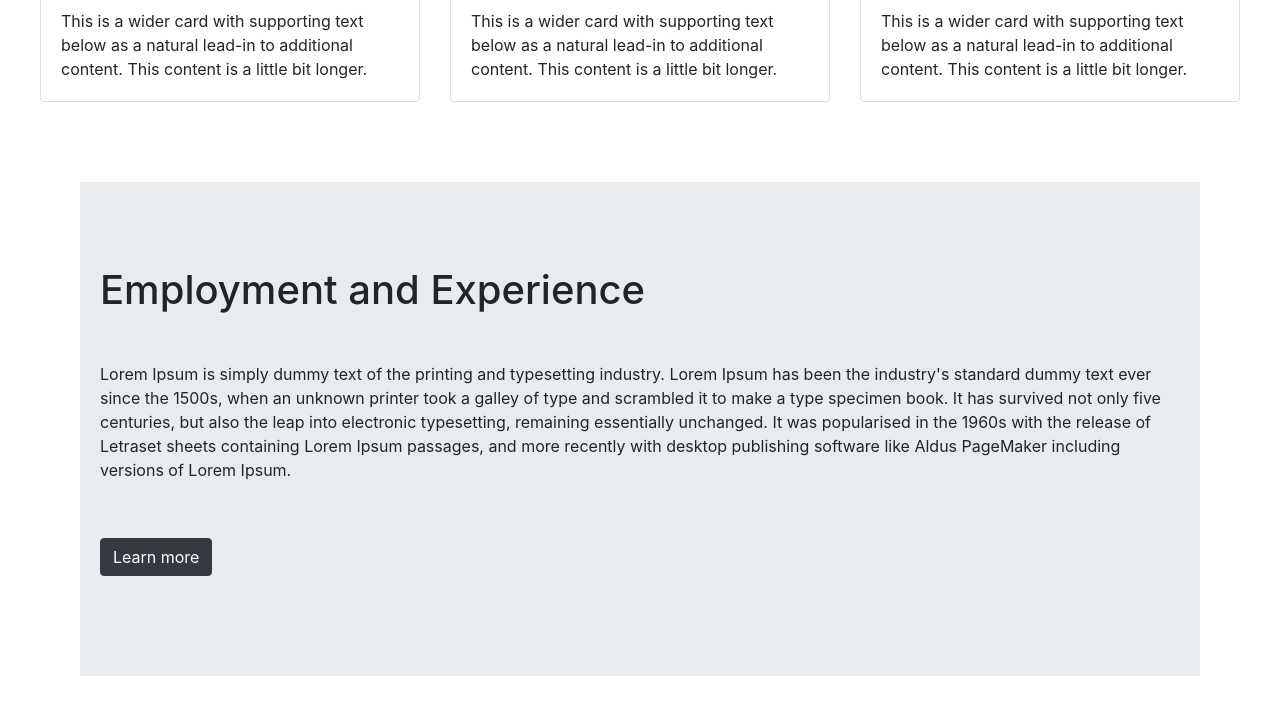
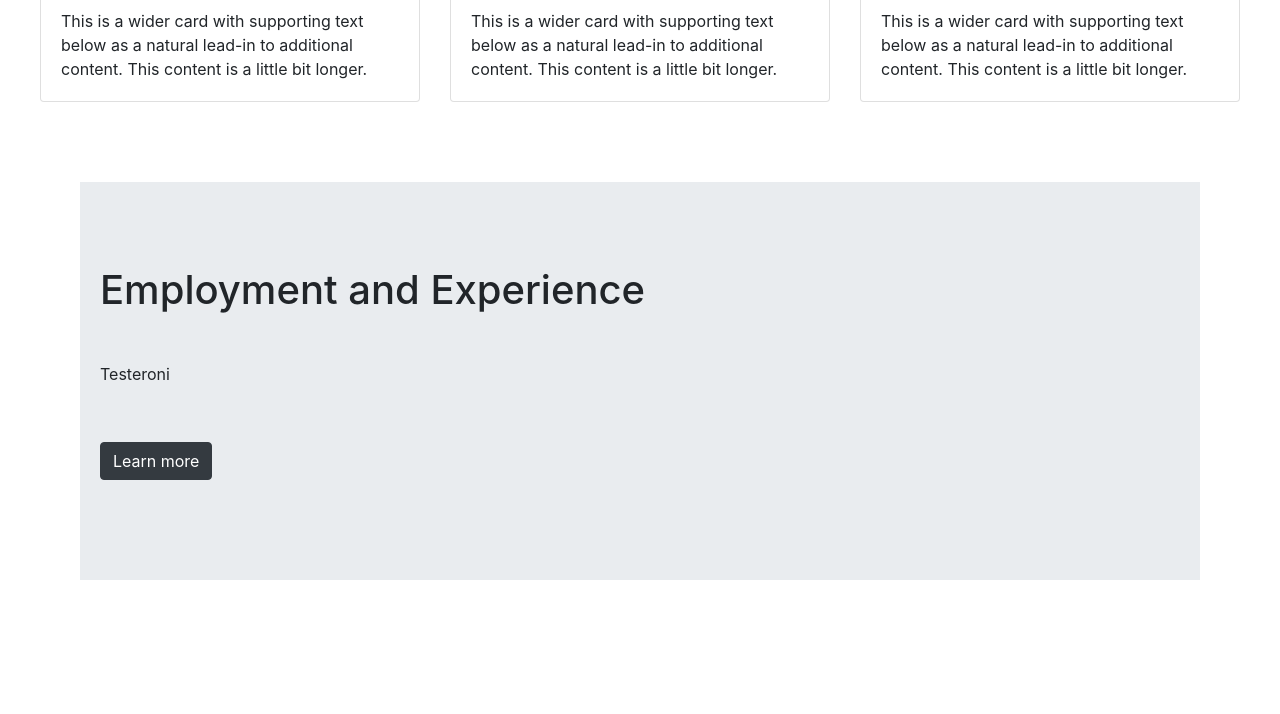
Before and after one commit to isabella232/webdev__101, a Gatsby site: page / in a window 1280 px wide. Shown: the part 1346-2060 px from the top of the page. After the commit the page ends 1966 px from the top, so only its background shows below. Built offline with nearby package versions, Linux system fonts and the light colour scheme; Gatsby itself is replaced by a stand-in of ours.

Commit message:
cleaning up some of the components

```diff
--- a/package.json
+++ b/package.json
@@ -16,6 +16,7 @@
     "gatsby-source-filesystem": "^2.1.46",
     "gatsby-transformer-sharp": "^2.3.13",
     "gsap": "^3.1.1",
+    "js-yaml": "^3.13.1",
     "node-sass": "^4.13.1",
     "prop-types": "^15.7.2",
     "react": "^16.12.0",
--- a/src/components/cardContainer.js
+++ b/src/components/cardContainer.js
@@ -11,7 +11,7 @@ const CardContainer = (props) => {
     return(
 <>
   <Card>
-    <Link to={props.url}><Card.Img variant="top" src={props.imgSrc} /></Link>
+    <a href={props.url}><Card.Img variant="top" src={props.imgSrc} /></a>
     <Card.Body>
       <Card.Title>{props.title}</Card.Title>
       <Card.Text>
--- a/src/components/jumbotron.js
+++ b/src/components/jumbotron.js
@@ -12,7 +12,7 @@ const JumbotronContainer = (props) => {
                 {props.message}
             </p>
             <p>
-                <Link to="/work"><Button variant="dark">Learn more</Button></Link>
+            <Link to="/work"><Button variant="dark">{props.buttonText}</Button></Link>
             </p>
         </Jumbotron>
         </div>
--- a/src/content/contentYAML.yaml
+++ b/src/content/contentYAML.yaml
@@ -52,9 +52,23 @@ banner:
   title: Chief Morale Officer
 contact:
 work:
+  title: Employment
+  description: Hey i'm Bodie and I am the chief morale officer at Jobber
+  workSection:
+    - content:
+      title: Puppy School
+      text: passed with flying colors, best puppy around
+      img:
+      alt: puppy school
+    - content:
+      title: Welcome Mat
+      text: I graduated from the esteemed college of welcome mat
+      img:
+      alt: welcome mat
 index:
   title: Employment and Experience
-  content: Lorem Ipsum is simply dummy text of the printing and typesetting industry. Lorem Ipsum has been the industry's standard dummy text ever since the 1500s, when an unknown printer took a galley of type and scrambled it to make a type specimen book. It has survived not only five centuries, but also the leap into electronic typesetting, remaining essentially unchanged. It was popularised in the 1960s with the release of Letraset sheets containing Lorem Ipsum passages, and more recently with desktop publishing software like Aldus PageMaker including versions of Lorem Ipsum.
+  content: Testeroni
+  buttonText: Learn more
 notFound:
   error: "404 Error"
 title: heh
@@ -78,13 +92,13 @@ card:
     text: This is a wider card with supporting text below as a natural lead-in to additional content. This content is a little bit longer.
     timeStamp: Last updated 1 month ago
     imgSrc: ../bodieflag.jpg
-    url: ../about
+    url: https://www.instagram.com/bodie.break/
   - content:
     title: Simonososo
     text: This is a wider card with supporting text below as a natural lead-in to additional content. This content is a little bit longer.
     timeStamp: Last updated 3 years ago
     imgSrc: ../bodiedonut.jpg
-    url: ../about
+    url: https://www.minibabybel.ca/en-ca/products
   - content:
     title: Fanoronafwfw ef
     text: This is a wider card with supporting text below as a natural lead-in to additional content. This content is a little bit longer.
--- a/src/pages/index.js
+++ b/src/pages/index.js
@@ -17,6 +17,7 @@ const IndexPage = () => (
     <JumbotronContainer
       title = {content.index.title}
       message = {content.index.content}
+      buttonText={content.index.buttonText}
     />
   </div>
   )
```
